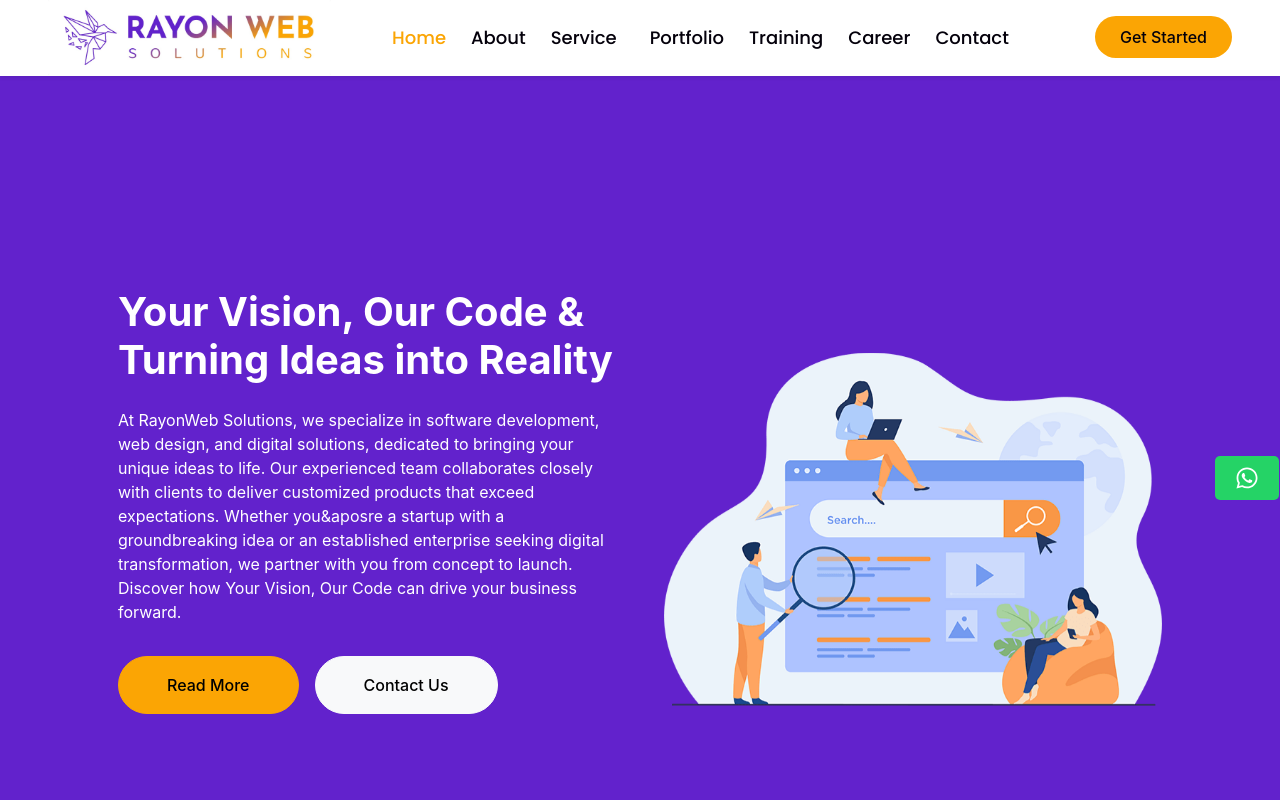
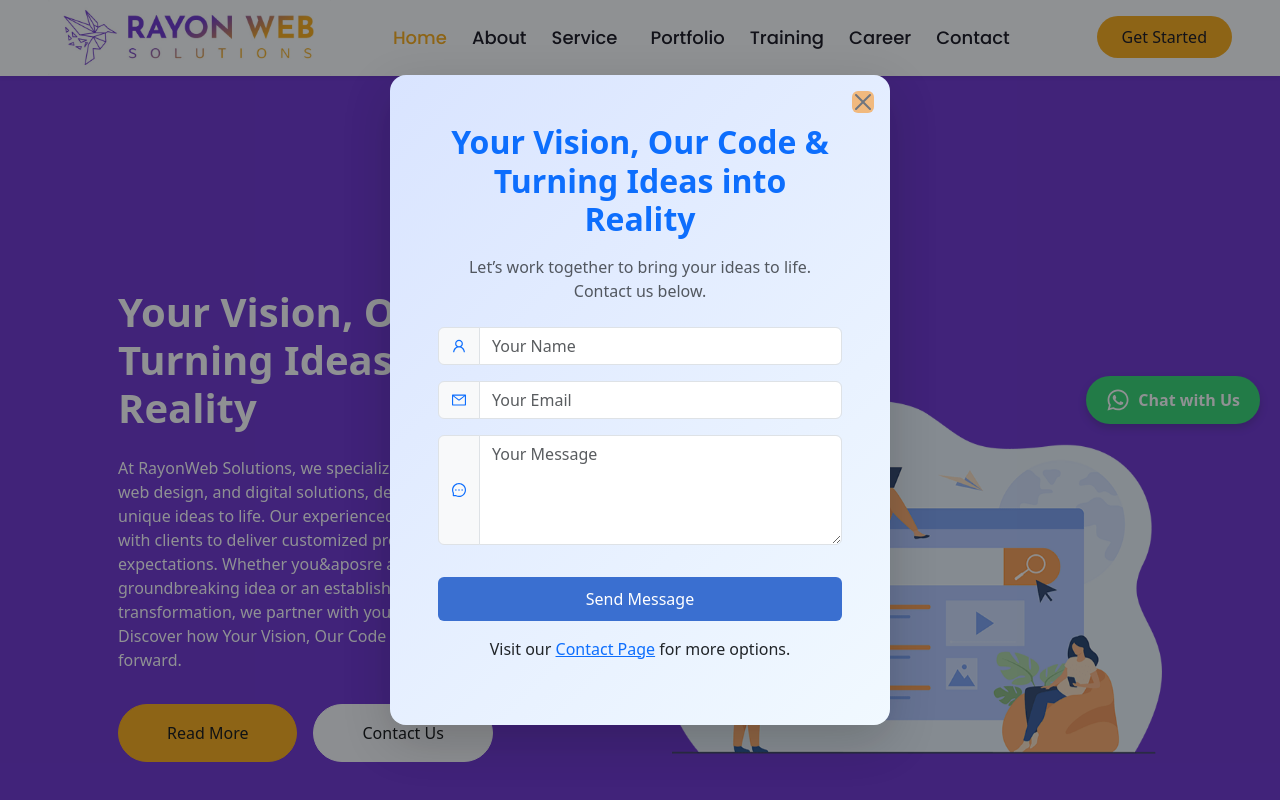
Before and after one commit to meetdhanju0/rayonWeb, a React (Create React App) app: page / in a window 1280 px wide. Shown: the top 800 px of the page. Built offline with nearby package versions, Linux system fonts and the light colour scheme.

Commit message:
add-chatbot-and more func

```diff
--- a/package.json
+++ b/package.json
@@ -4,6 +4,9 @@
   "private": true,
   "dependencies": {
     "@emailjs/browser": "^4.4.1",
+    "bootstrap": "^5.3.3",
+    "botframework-webchat": "^4.18.0",
+    "markdown-it-attrs-es5": "^2.0.2",
     "rc-image": "^7.11.0",
     "react": "^18.2.0",
     "react-collapse": "^5.1.1",
@@ -14,6 +17,7 @@
     "react-router-dom": "^6.16.0",
     "react-router-sitemap": "^1.2.0",
     "react-scripts": "^5.0.1",
+    "react-simple-chatbot": "^0.6.1",
     "web-vitals": "^2.1.4"
   },
   "devDependencies": {
--- a/src/App.css
+++ b/src/App.css
@@ -21,6 +21,13 @@
   0% { transform: rotate(0deg); }
   100% { transform: rotate(360deg); }
 }
+.popup-overlay {
+  z-index: 9999;
+}
+.popup-content {
+  max-width: 400px;
+}
+
 
 .loading-container {
   display: flex;
--- a/src/App.js
+++ b/src/App.js
@@ -2,9 +2,9 @@ import './App.css';
 import React, { useState, useEffect, Suspense, startTransition } from 'react';
 import { BiSolidUpvote } from 'react-icons/bi';
 
-
 const AppRoutes = React.lazy(() => import('./routes/AppRoutes'));
 const WhatsAppButton = React.lazy(() => import('./component/core/Whatsapp/WhatsApp'));
+const Bot = React.lazy(() => import('./component/ContainerBlock/Chatbot'));
 
 function App() {
   const [showBtn, setShowBtn] = useState(false);
@@ -12,35 +12,24 @@ function App() {
   useEffect(() => {
     const handleScroll = () => {
       startTransition(() => {
-        setShowBtn(window.scrollY > 200); // Wrapping state change inside startTransition
+        setShowBtn(window.scrollY > 200); // State change wrapped in startTransition for smoother updates
       });
     };
+
     window.addEventListener("scroll", handleScroll);
     return () => window.removeEventListener("scroll", handleScroll);
   }, []);
 
-  const handleScrollToTop = () => {
-    window.scrollTo({ top: 0, behavior: "smooth" });
-  };
-
   return (
     <div>
-
-      {/* Wrap async components with Suspense for lazy loading */}
+      {/* Suspense wrapper for all async components to manage loading */}
       <Suspense fallback={<div className="loading-container"><div className="loader"></div></div>}>
         <AppRoutes />
+        <WhatsAppButton />
+
+        {/* Conditionally render Bot component based on scroll position */}
+        {showBtn && <Bot />}
       </Suspense>
-
-      <Suspense fallback={<div className="loading-container"><div className="loader"></div></div>}>
-        <WhatsAppButton />
-      </Suspense>
-
-      {/* Scroll-to-top button that appears when the user scrolls down */}
-      {showBtn && (
-        <div className="back-to-top-btn" onClick={handleScrollToTop}>
-          <BiSolidUpvote size={50} />
-        </div>
-      )}
     </div>
   );
 }
--- /dev/null
+++ b/src/component/ContainerBlock/Chatbot.js
@@ -0,0 +1,22 @@
+import React, { useEffect } from 'react';
+
+const BotpressChat = () => {
+  useEffect(() => {
+    // Dynamically load the Botpress Webchat scripts
+    const script1 = document.createElement('script');
+    script1.src = 'https://cdn.botpress.cloud/webchat/v2.2/inject.js';
+    script1.async = true;
+
+    const script2 = document.createElement('script');
+    script2.src = 'https://files.bpcontent.cloud/2025/02/05/07/20250205074245-A0BW55OB.js';
+    script2.async = true;
+
+    // Append scripts to the document
+    document.body.appendChild(script1);
+    document.body.appendChild(script2);
+  }, []);
+
+  return <div />; // This is a placeholder, as the scripts will inject the chat interface
+};
+
+export default BotpressChat;
--- /dev/null
+++ b/src/component/HomePage/Popup.js
@@ -0,0 +1,186 @@
+import React, { useState, useEffect } from "react";
+import emailjs from "@emailjs/browser";
+import { AiOutlineMail, AiOutlineUser, AiOutlineMessage } from "react-icons/ai";
+import { BiLoaderCircle } from "react-icons/bi";
+import "bootstrap/dist/css/bootstrap.min.css";
+
+export default function ContactUsPopup() {
+  const [showPopup, setShowPopup] = useState(false);
+  const [formData, setFormData] = useState({
+    name: "",
+    email: "",
+    message: "",
+  });
+  const [loading, setLoading] = useState(false);
+  const [successMessage, setSuccessMessage] = useState("");
+
+  useEffect(() => {
+    if (successMessage) {
+      const timer = setTimeout(() => setSuccessMessage(""), 5000);
+      return () => clearTimeout(timer);
+    }
+  }, [successMessage]);
+
+  useEffect(() => {
+    const handleScroll = () => {
+      if (window.scrollY > 150) {
+        setShowPopup(true);
+        window.removeEventListener("scroll", handleScroll);
+      }
+    };
+    window.addEventListener("scroll", handleScroll);
+
+    return () => window.removeEventListener("scroll", handleScroll);
+  }, []);
+
+  const handleChange = (e) => {
+    const { name, value } = e.target;
+    setFormData({ ...formData, [name]: value });
+  };
+
+  const handleSubmit = (e) => {
+    e.preventDefault();
+    setLoading(true);
+    setSuccessMessage("");
+
+    emailjs
+      .send(
+        "service_hbzevvo",
+        "template_bvynfqg",
+        {
+          name: formData.name,
+          email: formData.email,
+          message: formData.message,
+        },
+        "SqT44vVqpwTb018cW"
+      )
+      .then(
+        () => {
+          setLoading(false);
+          setSuccessMessage("Your message has been sent successfully!");
+          setFormData({ name: "", email: "", message: "" });
+        },
+        () => {
+          setLoading(false);
+          setSuccessMessage("An error occurred. Please try again.");
+        }
+      );
+  };
+
+  return (
+    <>
+      {showPopup && (
+        <div className="popup-overlay position-fixed top-0 start-0 w-100 h-100 bg-dark bg-opacity-50 d-flex justify-content-center align-items-center">
+          <div
+            className="popup-content p-5 rounded-4 shadow-lg position-relative"
+            style={{
+              maxWidth: "500px",
+              width: "100%",
+              background: "linear-gradient(135deg, #d9e4ff, #f1f9ff)",
+            }}
+          >
+            <button
+              className="btn-close position-absolute top-0 end-0 m-3"
+              onClick={() => setShowPopup(false)}
+            ></button>
+
+            <h2 className="text-primary fw-bold text-center mb-3">
+              Your Vision, Our Code & Turning Ideas into Reality
+            </h2>
+
+            <p className="text-muted text-center mb-4">
+              Let’s work together to bring your ideas to life. Contact us below.
+            </p>
+
+            {successMessage && (
+              <p
+                className={`text-center ${
+                  successMessage.includes("successfully")
+                    ? "text-success"
+                    : "text-danger"
+                } fw-bold mb-3`}
+              >
+                {successMessage}
+              </p>
+            )}
+
+            <form onSubmit={handleSubmit}>
+              <div className="mb-3 input-group">
+                <span className="input-group-text bg-light">
+                  <AiOutlineUser className="text-primary" />
+                </span>
+                <input
+                  type="text"
+                  className="form-control"
+                  placeholder="Your Name"
+                  name="name"
+                  value={formData.name}
+                  onChange={handleChange}
+                  required
+                />
+              </div>
+
+              <div className="mb-3 input-group">
+                <span className="input-group-text bg-light">
+                  <AiOutlineMail className="text-primary" />
+                </span>
+                <input
+                  type="email"
+                  className="form-control"
+                  placeholder="Your Email"
+                  name="email"
+                  value={formData.email}
+                  onChange={handleChange}
+                  required
+                />
+              </div>
+
+              <div className="mb-3 input-group">
+                <span className="input-group-text bg-light">
+                  <AiOutlineMessage className="text-primary" />
+                </span>
+                <textarea
+                  className="form-control"
+                  rows="4"
+                  placeholder="Your Message"
+                  name="message"
+                  value={formData.message}
+                  onChange={handleChange}
+                  required
+                ></textarea>
+              </div>
+
+              <button
+                type="submit"
+                className="btn btn-primary w-100 mt-3"
+                style={{
+                  backgroundColor: "#3a6fd0",
+                  border: "none",
+                  padding: "10px 15px",
+                }}
+                disabled={loading}
+              >
+                {loading ? (
+                  <>
+                    <BiLoaderCircle className="me-2 spinner-border-sm" />
+                    Sending...
+                  </>
+                ) : (
+                  "Send Message"
+                )}
+              </button>
+            </form>
+
+            <p className="text-center mt-3">
+              Visit our{" "}
+              <a href="/contact" className="text-primary text-decoration-underline">
+                Contact Page
+              </a>{" "}
+              for more options.
+            </p>
+          </div>
+        </div>
+      )}
+    </>
+  );
+}
--- a/src/component/HomePage/index.js
+++ b/src/component/HomePage/index.js
@@ -8,6 +8,8 @@ const DynamicSkills = lazy(() => import('../Home/SkillsSection'));
 const DynamicService = lazy(() => import('../Home/ServiceSection'));
 const DynamicProjects = lazy(() => import('../Home/ProjectsSection'));
 const DynamicTestimonialSection = lazy(() => import('../Home/TestimonialSection'));
+
+const DynamicPop = lazy(() => import('./Popup'));
 
 // Loader component
 const Loader = () => (
@@ -21,6 +23,7 @@ const Index = () => {
       <>
 
         <Suspense fallback={<Loader/>}>
+        <DynamicPop />
             <DynamicBanner />
             <DynamicSkills />
             <DynamicAbout PageName={'home'} />
--- a/src/component/core/Footer.js
+++ b/src/component/core/Footer.js
@@ -10,10 +10,10 @@ const Footer = () => {
                 <div className="container py-5 px-lg-5">
                     <div className="row g-5">
                         <div className="col-md-6 col-lg-3">
-                            <p className="section-title text-white h5 mb-4">Address<span /></p>
-                            <p><i className="fa fa-map-marker-alt me-3" />Head Office: Mohali, India</p>
-                            <p><i className="fa fa-map-marker-alt me-3" />Sales Office: Sri Ganganagar, India</p>
-                            <p><i className="fa fa-map-marker-alt me-3" />Sales Office: Canada</p>
+                            <p className="section-title text-white h5 mb-4">Our Offices<span /></p>
+                            <p><i className="fa fa-map-marker-alt me-3" />Canada</p>
+                            <p><i className="fa fa-map-marker-alt me-3" />Mohali, India</p>
+                            <p><i className="fa fa-map-marker-alt me-3" />Sri Ganganagar, India</p>
                             <p><i className="fa fa-envelope me-3" />info@rayonweb.com</p>
                             <div className="d-flex pt-2">
                                 <Link className="btn btn-outline-light btn-social" to="#"><FaTwitter size={20} /></Link>
--- a/src/component/core/Whatsapp/WhatsApp.js
+++ b/src/component/core/Whatsapp/WhatsApp.js
@@ -1,38 +1,53 @@
-
-
-import React from "react";
+import React, { useEffect, useState } from "react";
 import { FaWhatsapp } from "react-icons/fa";
 
 const WhatsAppButton = () => {
   const phoneNumber = "9783870541";
-  const isMobile = /iPhone|iPad|iPod|Android/i.test(navigator.userAgent);
-  const whatsappLink = isMobile
+  const [isVisible, setIsVisible] = useState(false);
+
+  useEffect(() => {
+    // Show the WhatsApp button as soon as the component mounts
+    setIsVisible(true);
+  }, []);
+
+  const isMobile = () => /iPhone|iPad|iPod|Android/i.test(navigator.userAgent);
+
+  const whatsappLink = isMobile()
     ? `https://wa.me/${phoneNumber}`
     : `https://web.whatsapp.com/send?phone=${phoneNumber}`;
 
   return (
+    <>
+      {isVisible && (
         <a
           href={whatsappLink}
           target="_blank"
-      className="whatsapp-btn"
           rel="noopener noreferrer"
           style={{
-        display: "inline-flex",
+            display: "flex",
             alignItems: "center",
             justifyContent: "center",
             backgroundColor: "#25D366",
             color: "white",
             textDecoration: "none",
-        borderRadius: "5px",
-        padding: "10px 20px",
+            borderRadius: "50px",
+            padding: "12px 20px",
             fontSize: "16px",
             fontWeight: "bold",
+            position: "fixed",
+            top: "50%",
+            right: "20px",
+            transform: "translateY(-50%)",
+            boxShadow: "0px 4px 8px rgba(0, 0, 0, 0.2)",
+            zIndex: 1000,
             cursor: "pointer",
           }}
         >
-        <FaWhatsapp size={24} />
+          <FaWhatsapp size={24} className="me-2" />
+          Chat with Us
         </a>
-
+      )}
+    </>
   );
 };
 
```
Also changed, not shown: public/manifest.json, 208 other files (tests, documents, lock files or other folders). Lines whose indentation alone changed are shown as unchanged.
